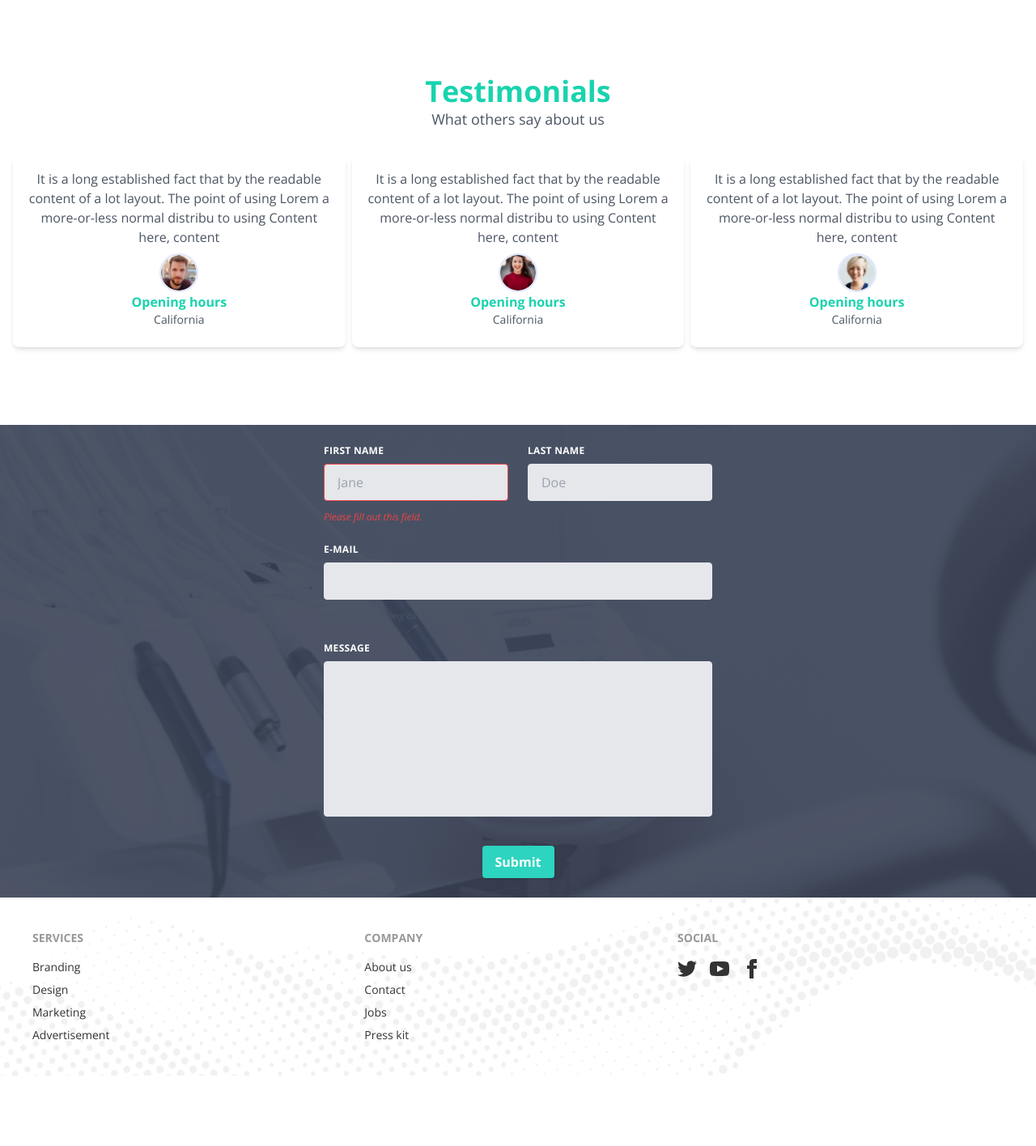
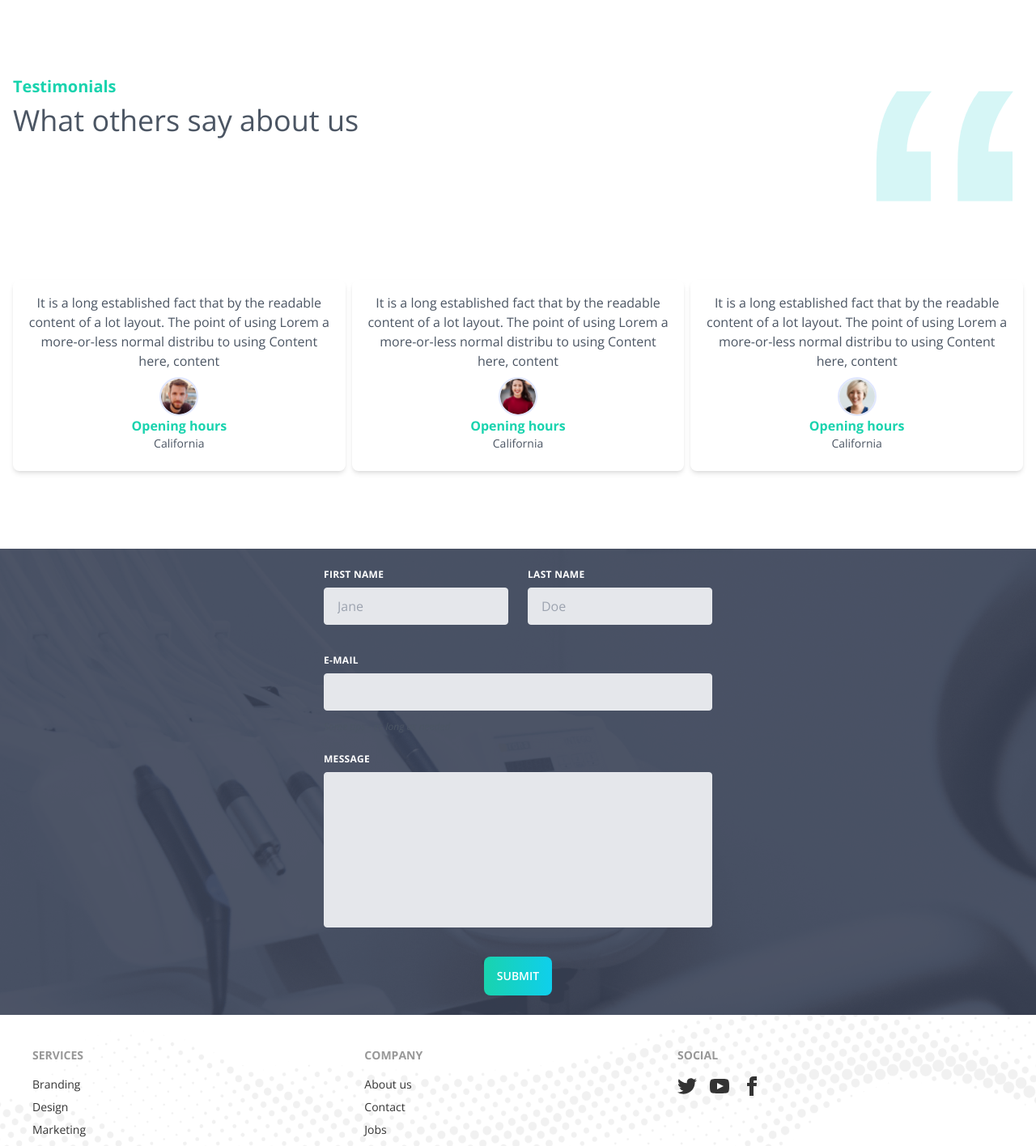
Before and after one commit to kmrajibfaysal/doctors-portal-client-km, a React (Create React App) app: page /home in a window 1280 px wide. Shown: the part 2936-4352 px from the top of the page at 81% size. Before the commit the page ends 4265 px from the top, so only its background shows below. Built offline with nearby package versions, Linux system fonts and the light colour scheme.

Commit message:
added appoint component and fixed other irrelevent code

```diff
--- a/src/Pages/Home/DoctorSection.js
+++ b/src/Pages/Home/Appointment.js
@@ -3,11 +3,11 @@ import React from 'react';
 import doctor from '../../assets/images/doctor-small.png';
 import MainButton from '../../Shared/MainButton';
 
-function DoctorSection() {
+function Appointment() {
     return (
         <div className="bg-blueBg md:mt-32 md:h-[533px]">
             <div className="hero-content mx-auto mt-16 flex-col items-center md:mt-32 lg:flex-row-reverse">
-                <div className="order-1 hidden flex-1 md:order-2 md:block">
+                <div className="order-1 hidden flex-1 md:order-2 lg:block">
                     <img src={doctor} className="mt-[-107px]" alt="doctor" />
                 </div>
                 <div className="order-2 mt-5 flex-1 md:order-1 md:ml-16 md:max-w-lg">
@@ -27,4 +27,4 @@ function DoctorSection() {
     );
 }
 
-export default DoctorSection;
+export default Appointment;
--- a/src/Pages/Home/Contact.js
+++ b/src/Pages/Home/Contact.js
@@ -1,5 +1,6 @@
 /* eslint-disable jsx-a11y/label-has-associated-control */
 import React from 'react';
+import MainButton from '../../Shared/MainButton';
 
 function Contact() {
     return (
@@ -14,12 +15,11 @@ function Contact() {
                             First Name
                         </label>
                         <input
-                            className="mb-3 block w-full appearance-none rounded border border-red-500 bg-gray-200 py-3 px-4 leading-tight text-gray-700 focus:bg-white focus:outline-none"
+                            className="mb-3 block w-full appearance-none rounded border border-gray-200 bg-gray-200 py-3 px-4 leading-tight text-gray-700 focus:bg-white focus:outline-none"
                             id="grid-first-name"
                             type="text"
                             placeholder="Jane"
                         />
-                        <p className="text-xs italic text-red-500">Please fill out this field.</p>
                     </div>
                     <div className="w-full px-3 md:w-1/2">
                         <label
@@ -70,12 +70,7 @@ function Contact() {
                 </div>
                 <div className="md:flex md:items-center">
                     <div className="flex w-full items-center justify-center">
-                        <button
-                            className="focus:shadow-outline rounded bg-teal-400 py-2 px-4 font-bold text-white shadow hover:bg-teal-400 focus:outline-none"
-                            type="button"
-                        >
-                            Submit
-                        </button>
+                        <MainButton title="Submit" />
                     </div>
                 </div>
             </form>
--- a/src/Pages/Home/Home.js
+++ b/src/Pages/Home/Home.js
@@ -1,8 +1,8 @@
 import React from 'react';
 import Footer from '../../Shared/Footer';
+import Appointment from './Appointment';
 import Banner from './Banner';
 import Contact from './Contact';
-import DoctorSection from './DoctorSection';
 import Info from './Info';
 import Services from './Services';
 import Testimonials from './Testimonials';
@@ -13,7 +13,7 @@ function Home() {
             <Banner />
             <Info />
             <Services />
-            <DoctorSection />
+            <Appointment />
             <Testimonials />
             <Contact />
             <Footer />
--- a/src/Pages/Home/Testimonials.js
+++ b/src/Pages/Home/Testimonials.js
@@ -1,5 +1,6 @@
 /* eslint-disable react/no-unescaped-entities */
 import React from 'react';
+import quoteMask from '../../assets/icons/quote.svg';
 import p1 from '../../assets/images/people1.png';
 import p2 from '../../assets/images/people2.png';
 import p3 from '../../assets/images/people3.png';
@@ -32,9 +33,14 @@ const patients = [
 function Testimonials() {
     return (
         <div className="container mx-auto min-h-[514px] px-4 py-24">
-            <div className="mb-8 text-center">
-                <h2 className="text-4xl font-bold text-secondary">Testimonials</h2>
-                <p className="text-lg text-gray-600">What others say about us</p>
+            <div className="mb-24 flex justify-between">
+                <div className="mb-8">
+                    <h2 className="text-xl font-bold text-secondary">Testimonials</h2>
+                    <p className="mt-2 text-4xl text-gray-600">What others say about us</p>
+                </div>
+                <div>
+                    <img src={quoteMask} className="w-24 md:w-48" alt="" />
+                </div>
             </div>
             <div className="lg:grid lg:grid-cols-3 lg:gap-x-2">
                 {patients.map((patient) => (
```
